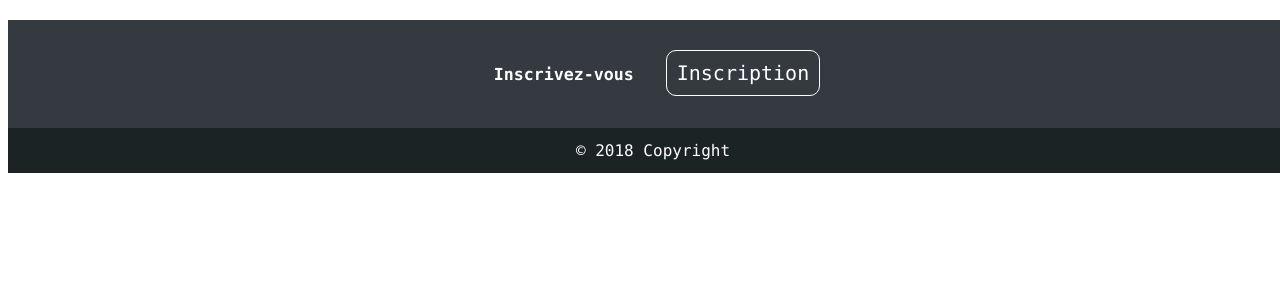
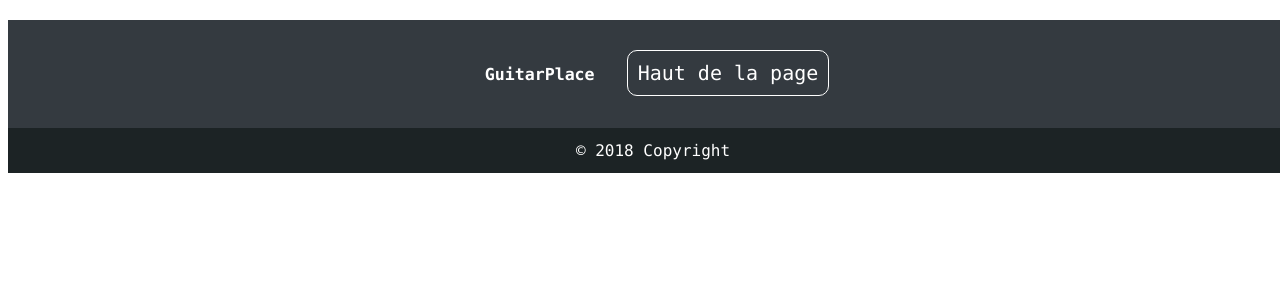
Before and after one commit to LeonBousquet/GuitarPlace, a PHP site: page /view/footer.view.php in a window 1280 px wide. Shown: the top 300 px of the page. Run offline with PHP 8.4, Linux system fonts and the light colour scheme.

Commit message:
Modif sur le footer

```diff
--- a/controler/afficher_accueil.ctrl.php
+++ b/controler/afficher_accueil.ctrl.php
@@ -7,6 +7,7 @@ $login = $_SESSION['pseudo'];
 
 }
 
+
 include('../view/afficher_accueil.view.php');
 include('../view/footer.view.php');
 
--- a/view/footer.view.php
+++ b/view/footer.view.php
@@ -13,10 +13,10 @@
 
         <ul class="ul">
           <li class="list-inline-item">
-            <h5 class="mb-1">Inscrivez-vous </h5>
+            <h5 class="mb-1">GuitarPlace</h5>
           </li>
           <li class="list-inline-item">
-            <a href="inscription.ctrl.php" class="">Inscription</a>
+            <a href="#" class="">Haut de la page</a>
           </li>
         </ul>
 
```
Also changed, not shown: data/donnees.db.
